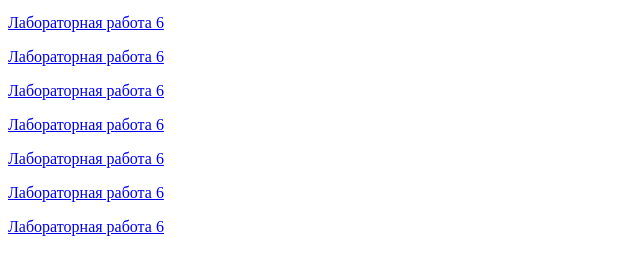
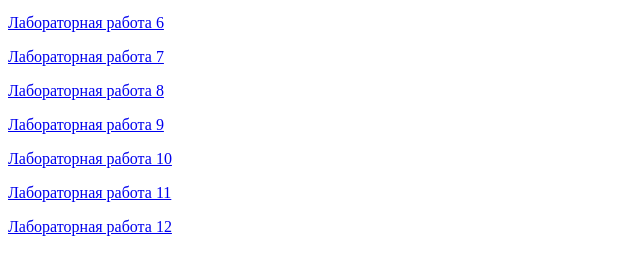
Before and after one commit to zhenshen47/Shagalin18IT25, a plain HTML site: page index.html in a window 1280 px wide. Shown: the part 236-510 px from the top of the page, 0-640 px from the left. Drawn offline with Linux system fonts and the light colour scheme.

Commit message:
Update index.html

```diff
--- a/index.html
+++ b/index.html
@@ -15,12 +15,12 @@
 <p><a href="4lr.html">Лабораторная работа 4</a></p>
 <p><a href="5lr.html">Лабораторная работа 5</a></p>
 <p><a href="6lr.html">Лабораторная работа 6</a></p>
-<p><a href="7lr.html">Лабораторная работа 6</a></p>
-<p><a href="8lr.html">Лабораторная работа 6</a></p>
-<p><a href="9lr.html">Лабораторная работа 6</a></p>
-<p><a href="10lr.html">Лабораторная работа 6</a></p>
-<p><a href="11lr.html">Лабораторная работа 6</a></p>
-<p><a href="12lr.html">Лабораторная работа 6</a></p>
+<p><a href="7lr.html">Лабораторная работа 7</a></p>
+<p><a href="8lr.html">Лабораторная работа 8</a></p>
+<p><a href="9lr.html">Лабораторная работа 9</a></p>
+<p><a href="10lr.html">Лабораторная работа 10</a></p>
+<p><a href="11lr.html">Лабораторная работа 11</a></p>
+<p><a href="12lr.html">Лабораторная работа 12</a></p>
 
 </body>
 </html>
```
